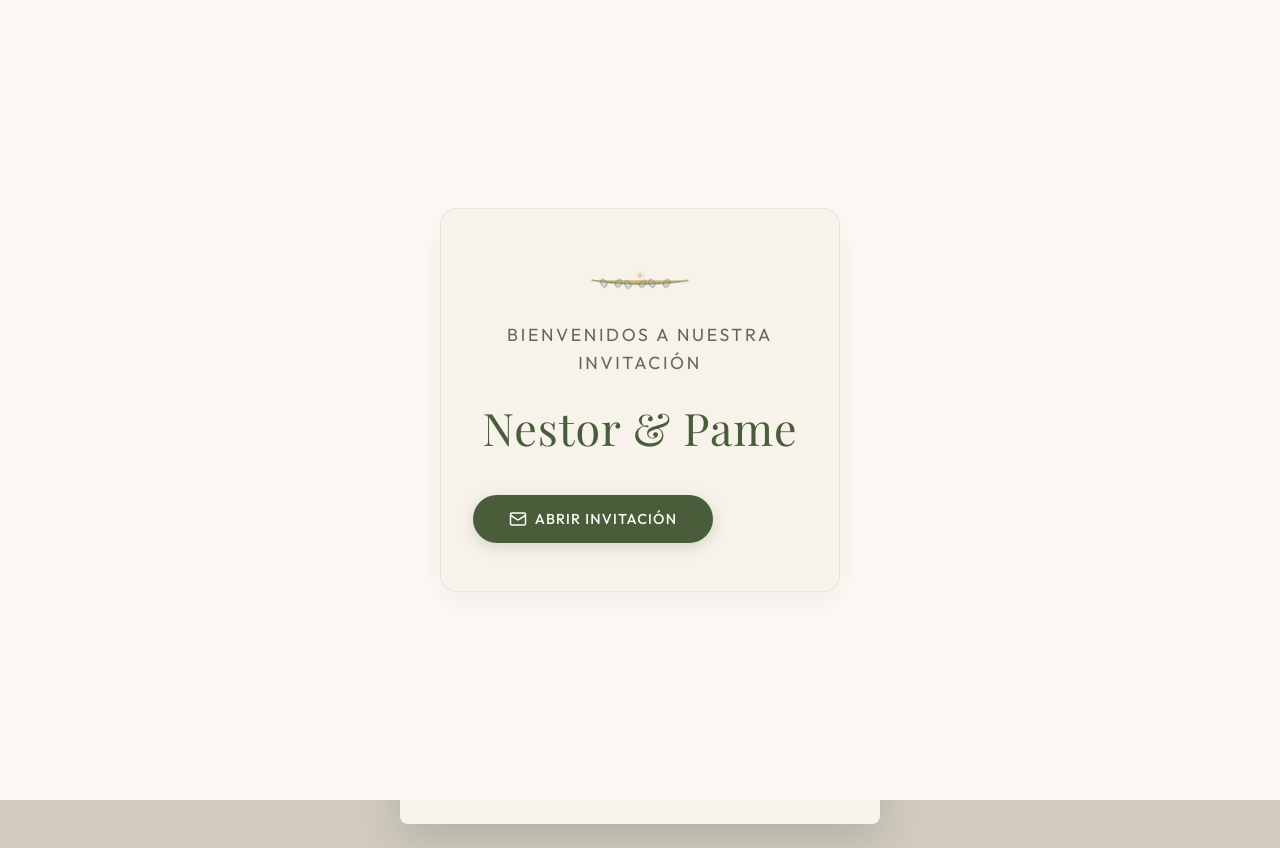
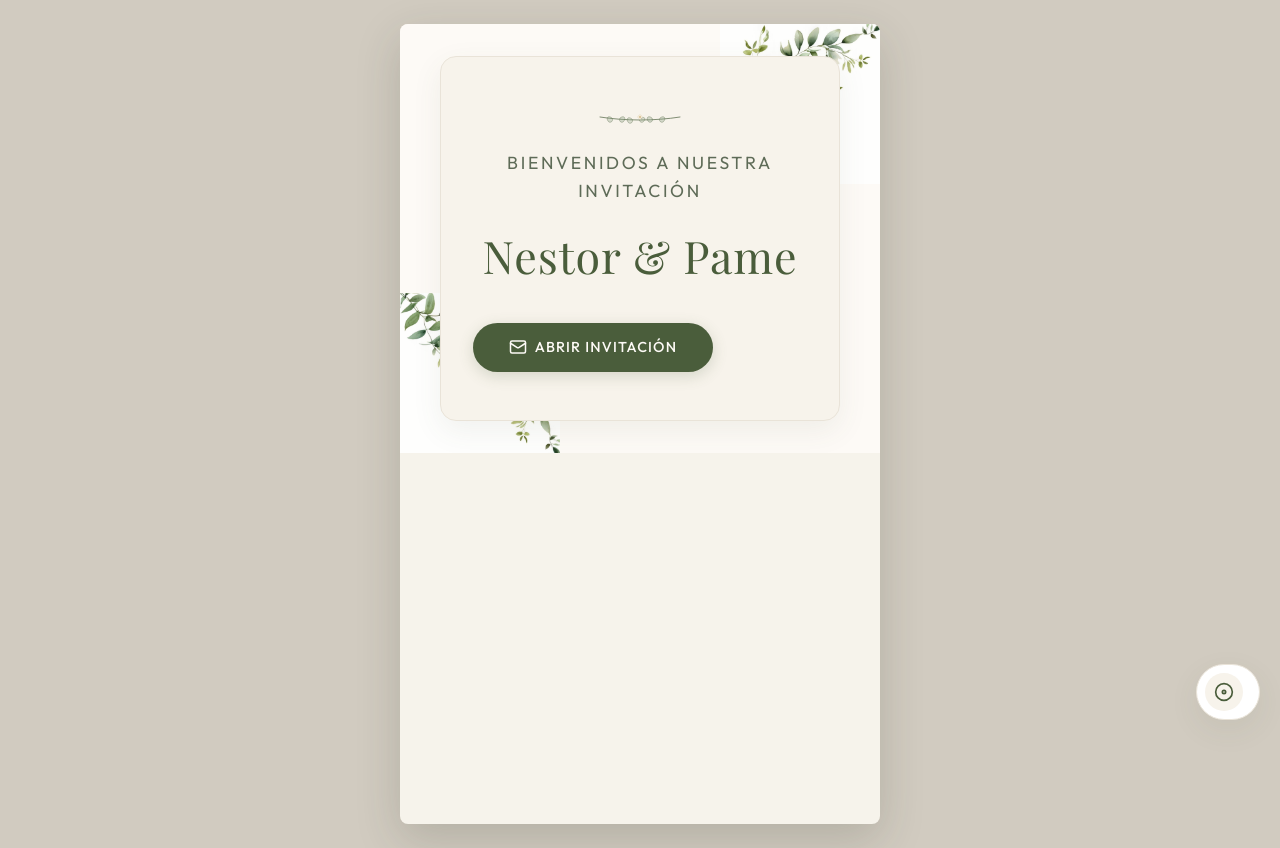
Before and after one commit to artezer-arg/Casamiento, a React (Vite) app: page / in a window 1280 px wide. Built offline with nearby package versions, Linux system fonts and the light colour scheme; no server answers; the database is empty; a web font is replaced by a local one.

Commit message:
design: load user uploaded watercolor eucalyptus image as corner frames and watermarks

```diff
--- a/src/components/Cover.jsx
+++ b/src/components/Cover.jsx
@@ -1,34 +1,7 @@
 import React, { useState, useEffect } from 'react';
 import { Heart } from 'lucide-react';
 
-// Custom SVG components for the watercolor olive/eucalyptus look
-const WatercolorBranchTopRight = () => (
-  <svg className="watercolor-branch-top-right" viewBox="0 0 120 120" fill="none" xmlns="http://www.w3.org/2000/svg">
-    <path d="M120 0C95 12 70 32 50 62C40 77 35 92 30 112" stroke="#4a5d3b" strokeWidth="0.8" strokeLinecap="round"/>
-    <path d="M100 12C95 6 86 10 90 18C94 26 103 22 99 14Z" fill="#839b7a" fillOpacity="0.3" stroke="#4a5d3b" strokeWidth="0.4"/>
-    <path d="M85 24C78 19 72 25 78 32C84 39 90 33 86 26Z" fill="#839b7a" fillOpacity="0.25" stroke="#4a5d3b" strokeWidth="0.4"/>
-    <path d="M70 40C64 34 56 38 60 46C64 54 72 50 68 42Z" fill="#839b7a" fillOpacity="0.3" stroke="#4a5d3b" strokeWidth="0.4"/>
-    <path d="M55 58C48 52 42 56 46 64C50 72 58 68 54 60Z" fill="#839b7a" fillOpacity="0.2" stroke="#4a5d3b" strokeWidth="0.4"/>
-    <path d="M42 78C36 72 30 76 34 84C38 92 46 88 42 80Z" fill="#839b7a" fillOpacity="0.35" stroke="#4a5d3b" strokeWidth="0.4"/>
-    <path d="M106 5C98 3 94 11 100 16C106 21 110 13 104 7Z" fill="#839b7a" fillOpacity="0.25" stroke="#4a5d3b" strokeWidth="0.4"/>
-    <path d="M92 15C84 13 80 21 86 26C92 31 96 23 90 17Z" fill="#839b7a" fillOpacity="0.3" stroke="#4a5d3b" strokeWidth="0.4"/>
-    <path d="M78 28C70 26 66 34 72 39C78 44 82 36 76 30Z" fill="#839b7a" fillOpacity="0.2" stroke="#4a5d3b" strokeWidth="0.4"/>
-    <path d="M64 45C56 43 52 51 58 56C64 61 68 53 62 47Z" fill="#839b7a" fillOpacity="0.3" stroke="#4a5d3b" strokeWidth="0.4"/>
-  </svg>
-);
 
-const WatercolorBranchBottomLeft = () => (
-  <svg className="watercolor-branch-bottom-left" viewBox="0 0 120 120" fill="none" xmlns="http://www.w3.org/2000/svg">
-    <path d="M0 120C25 108 50 88 70 58C80 43 85 28 90 8" stroke="#4a5d3b" strokeWidth="0.8" strokeLinecap="round"/>
-    <path d="M20 108C25 114 34 110 30 102C26 94 17 98 21 106Z" fill="#839b7a" fillOpacity="0.3" stroke="#4a5d3b" strokeWidth="0.4"/>
-    <path d="M35 96C42 101 48 95 42 88C36 81 30 87 34 94Z" fill="#839b7a" fillOpacity="0.25" stroke="#4a5d3b" strokeWidth="0.4"/>
-    <path d="M50 80C56 86 64 82 60 74C56 66 48 70 52 78Z" fill="#839b7a" fillOpacity="0.3" stroke="#4a5d3b" strokeWidth="0.4"/>
-    <path d="M65 62C72 68 78 64 74 56C70 48 62 52 66 60Z" fill="#839b7a" fillOpacity="0.2" stroke="#4a5d3b" strokeWidth="0.4"/>
-    <path d="M14 115C22 117 26 109 20 104C14 99 10 107 16 113Z" fill="#839b7a" fillOpacity="0.25" stroke="#4a5d3b" strokeWidth="0.4"/>
-    <path d="M28 105C36 107 40 99 34 94C28 89 24 97 30 103Z" fill="#839b7a" fillOpacity="0.3" stroke="#4a5d3b" strokeWidth="0.4"/>
-    <path d="M42 92C50 94 54 86 48 81C42 76 38 84 44 90Z" fill="#839b7a" fillOpacity="0.2" stroke="#4a5d3b" strokeWidth="0.4"/>
-  </svg>
-);
 
 // SVG paper torn edges for images
 const TornEdgeTop = () => (
@@ -97,7 +70,8 @@ export default function Cover({ config, photos }) {
     <div style={{ position: 'relative', width: '100%', padding: '3.5rem 1.5rem 2.5rem 1.5rem', textAlign: 'center', zIndex: 1 }}>
 
       {/* Decorative leaf branch corner framing */}
-      <WatercolorBranchTopRight />
+      <div className="watercolor-branch-top-right" />
+      <div className="watercolor-branch-bottom-left" />
 
       {/* Intro Quote */}
       <p style={{
--- a/src/components/Frase.jsx
+++ b/src/components/Frase.jsx
@@ -11,14 +11,7 @@ export default function Frase({ config }) {
     <section id="frase-emotiva" className="phrase-container" style={{ position: 'relative', overflow: 'hidden', padding: '4rem 1.5rem', textAlign: 'center' }}>
 
       {/* Detailed Eucalyptus watermark background top right */}
-      <svg className="bg-leaves bg-leaves-top-right" viewBox="0 0 120 120" fill="none" style={{ opacity: 0.06, width: '180px', height: 'auto', position: 'absolute', top: '-10px', right: '-10px', transform: 'rotate(90deg)', pointerEvents: 'none' }}>
-        <path d="M120 0C95 12 70 32 50 62C40 77 35 92 30 112" stroke="#4a5d3b" strokeWidth="1.2" />
-        <path d="M100 12C95 6 86 10 90 18C94 26 103 22 99 14Z" fill="#839b7a" fillOpacity="0.4" stroke="#4a5d3b" strokeWidth="0.6"/>
-        <path d="M85 24C78 19 72 25 78 32C84 39 90 33 86 26Z" fill="#839b7a" fillOpacity="0.4" stroke="#4a5d3b" strokeWidth="0.6"/>
-        <path d="M70 40C64 34 56 38 60 46C64 54 72 50 68 42Z" fill="#839b7a" fillOpacity="0.4" stroke="#4a5d3b" strokeWidth="0.6"/>
-        <path d="M55 58C48 52 42 56 46 64C50 72 58 68 54 60Z" fill="#839b7a" fillOpacity="0.4" stroke="#4a5d3b" strokeWidth="0.6"/>
-        <path d="M42 78C36 72 30 76 34 84C38 92 46 88 42 80Z" fill="#839b7a" fillOpacity="0.4" stroke="#4a5d3b" strokeWidth="0.6"/>
-      </svg>
+      <div className="bg-leaves bg-leaves-top-right" />
 
       <div className="animate-fade-in-up" style={{ maxWidth: '320px', margin: '0 auto', position: 'relative', zIndex: 2 }}>
 
@@ -87,13 +80,7 @@ export default function Frase({ config }) {
       </div>
 
       {/* Detailed Eucalyptus watermark background bottom left */}
-      <svg className="bg-leaves bg-leaves-bottom-left" viewBox="0 0 120 120" fill="none" style={{ opacity: 0.06, width: '180px', height: 'auto', position: 'absolute', bottom: '-10px', left: '-10px', transform: 'rotate(-90deg)', pointerEvents: 'none' }}>
-        <path d="M0 120C25 108 50 88 70 58C80 43 85 28 90 8" stroke="#4a5d3b" strokeWidth="1.2" />
-        <path d="M20 108C25 114 34 110 30 102C26 94 17 98 21 106Z" fill="#839b7a" fillOpacity="0.4" stroke="#4a5d3b" strokeWidth="0.6"/>
-        <path d="M35 96C42 101 48 95 42 88C36 81 30 87 34 94Z" fill="#839b7a" fillOpacity="0.4" stroke="#4a5d3b" strokeWidth="0.6"/>
-        <path d="M50 80C56 86 64 82 60 74C56 66 48 70 52 78Z" fill="#839b7a" fillOpacity="0.4" stroke="#4a5d3b" strokeWidth="0.6"/>
-        <path d="M65 62C72 68 78 64 74 56C70 48 62 52 66 60Z" fill="#839b7a" fillOpacity="0.4" stroke="#4a5d3b" strokeWidth="0.6"/>
-      </svg>
+      <div className="bg-leaves bg-leaves-bottom-left" />
     </section>
   );
 }
--- a/src/components/Welcome.jsx
+++ b/src/components/Welcome.jsx
@@ -3,25 +3,28 @@ import { Mail } from 'lucide-react';
 
 export default function Welcome({ onEnter, nombres = 'Nestor & Pame' }) {
   return (
-    <div className="welcome-screen">
-      <div className="welcome-box animate-fade-in-up">
+    <div className="welcome-screen" style={{ position: 'relative', overflow: 'hidden' }}>
+      {/* Decorative leaf branch corner framing for welcome screen */}
+      <div className="watercolor-branch-top-right" />
+      <div className="watercolor-branch-bottom-left" />
+
+      <div className="welcome-box animate-fade-in-up" style={{ zIndex: 11 }}>
         {/* Elegant Botanical Ornament */}
-        <div className="botanical-header">
-          <svg className="botanical-leaf animate-float" viewBox="0 0 100 40" fill="none" style={{ width: '120px', height: 'auto', color: 'var(--color-gold)' }}>
-            <path d="M10,20 C35,24 65,24 90,20" stroke="#4a5d3b" strokeWidth="1" strokeLinecap="round" />
-            <path d="M22,21 C18,17 16,20 18,24 C20,28 24,25 22,21 Z" fill="#839b7a" fillOpacity="0.35" stroke="#4a5d3b" strokeWidth="0.5" />
-            <path d="M30,21 C34,17 36,20 34,24 C32,28 28,25 30,21 Z" fill="#839b7a" fillOpacity="0.35" stroke="#4a5d3b" strokeWidth="0.5" />
-            <path d="M42,22 C38,18 36,21 38,25 C40,29 44,26 42,22 Z" fill="#839b7a" fillOpacity="0.3" stroke="#4a5d3b" strokeWidth="0.5" />
-            <path d="M50,22 C54,18 56,20 54,24 C52,28 48,25 50,22 Z" fill="#839b7a" fillOpacity="0.3" stroke="#4a5d3b" strokeWidth="0.5" />
-            <path d="M62,21 C58,17 56,20 58,24 C60,28 64,25 62,21 Z" fill="#839b7a" fillOpacity="0.35" stroke="#4a5d3b" strokeWidth="0.5" />
-            <path d="M70,21 C74,17 76,20 74,24 C72,28 68,25 70,21 Z" fill="#839b7a" fillOpacity="0.35" stroke="#4a5d3b" strokeWidth="0.5" />
-
-            <g transform="translate(50, 16)">
-              <circle cx="0" cy="0" r="1.5" fill="var(--color-gold)" />
-              <circle cx="-2" cy="0" r="1.2" fill="#ffffff" stroke="var(--color-gold)" strokeWidth="0.35" />
-              <circle cx="2" cy="0" r="1.2" fill="#ffffff" stroke="var(--color-gold)" strokeWidth="0.35" />
-              <circle cx="0" cy="-2" r="1.2" fill="#ffffff" stroke="var(--color-gold)" strokeWidth="0.35" />
-              <circle cx="0" cy="2" r="1.2" fill="#ffffff" stroke="var(--color-gold)" strokeWidth="0.35" />
+        <div className="botanical-header" style={{ display: 'flex', justifyContent: 'center', marginBottom: '1.25rem' }}>
+          <svg width="100" height="24" viewBox="0 0 100 24" fill="none" xmlns="http://www.w3.org/2000/svg" style={{ opacity: 0.85 }}>
+            <path d="M10,12 C35,16 65,16 90,12" stroke="#4a5d3b" strokeWidth="0.8" strokeLinecap="round" />
+            <path d="M22,13 C18,10 16,13 18,16 C20,19 24,16 22,13 Z" fill="#839b7a" fillOpacity="0.35" stroke="#4a5d3b" strokeWidth="0.4" />
+            <path d="M30,13 C34,10 36,13 34,16 C32,19 28,16 30,13 Z" fill="#839b7a" fillOpacity="0.35" stroke="#4a5d3b" strokeWidth="0.4" />
+            <path d="M42,14 C38,11 36,14 38,17 C40,20 44,17 42,14 Z" fill="#839b7a" fillOpacity="0.3" stroke="#4a5d3b" strokeWidth="0.4" />
+            <path d="M50,14 C54,11 56,13 54,16 C52,19 48,16 50,14 Z" fill="#839b7a" fillOpacity="0.3" stroke="#4a5d3b" strokeWidth="0.4" />
+            <path d="M62,13 C58,10 56,13 58,16 C60,19 64,16 62,13 Z" fill="#839b7a" fillOpacity="0.35" stroke="#4a5d3b" strokeWidth="0.4" />
+            <path d="M70,13 C74,10 76,13 74,16 C72,19 68,16 70,13 Z" fill="#839b7a" fillOpacity="0.35" stroke="#4a5d3b" strokeWidth="0.4" />
+            <g transform="translate(50, 12)">
+              <circle cx="0" cy="0" r="1.2" fill="var(--color-gold)" />
+              <circle cx="-1.5" cy="0" r="0.9" fill="#ffffff" stroke="var(--color-gold)" strokeWidth="0.25" />
+              <circle cx="1.5" cy="0" r="0.9" fill="#ffffff" stroke="var(--color-gold)" strokeWidth="0.25" />
+              <circle cx="0" cy="-1.5" r="0.9" fill="#ffffff" stroke="var(--color-gold)" strokeWidth="0.25" />
+              <circle cx="0" cy="1.5" r="0.9" fill="#ffffff" stroke="var(--color-gold)" strokeWidth="0.25" />
             </g>
           </svg>
         </div>
--- a/src/index.css
+++ b/src/index.css
@@ -250,23 +250,25 @@ section:last-of-type::after {
 .bg-leaves {
   position: absolute;
   pointer-events: none;
-  opacity: 0.12;
-  color: var(--color-olive);
   z-index: 1;
+  background-image: url('/eucalyptus.png');
+  background-size: contain;
+  background-repeat: no-repeat;
+  width: 180px;
+  height: 180px;
+  opacity: 0.07;
 }
 
 .bg-leaves-top-right {
   top: -20px;
   right: -20px;
-  width: 150px;
-  transform: rotate(90deg);
+  transform: rotate(90deg) scaleX(-1);
 }
 
 .bg-leaves-bottom-left {
   bottom: -20px;
   left: -20px;
-  width: 150px;
-  transform: rotate(-90deg);
+  transform: rotate(-90deg) scaleY(-1);
 }
 
 /* 1. Welcome Screen */
@@ -2336,22 +2338,30 @@ section:last-of-type::after {
   position: absolute;
   top: 0;
   right: 0;
-  width: 150px;
-  height: auto;
+  width: 160px;
+  height: 160px;
+  background-image: url('/eucalyptus.png');
+  background-size: contain;
+  background-repeat: no-repeat;
   pointer-events: none;
   z-index: 10;
-  opacity: 0.85;
+  opacity: 0.9;
+  transform: scaleX(-1);
 }
 
 .watercolor-branch-bottom-left {
   position: absolute;
   bottom: 0;
   left: 0;
-  width: 150px;
-  height: auto;
+  width: 160px;
+  height: 160px;
+  background-image: url('/eucalyptus.png');
+  background-size: contain;
+  background-repeat: no-repeat;
   pointer-events: none;
   z-index: 10;
-  opacity: 0.85;
+  opacity: 0.9;
+  transform: scaleY(-1) rotate(90deg);
 }
 
 /* Torn edges for images */
```
Also changed, not shown: public/eucalyptus.png (added).
